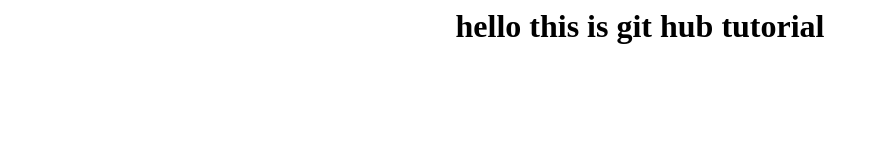
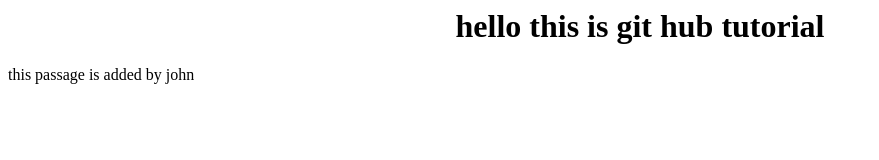
Before and after one commit to david39crown/sample_git_project, a plain HTML site: page index.html in a window 1280 px wide. Shown: the whole page, without its empty margins (0-879 px from the left). Drawn offline with Linux system fonts and the light colour scheme.

Commit message:
john added msg

```diff
--- a/index.html
+++ b/index.html
@@ -1,3 +1,6 @@
 <center>
   <h1>hello this is git hub tutorial</h1>
 </center>
+<p>
+  this passage is added by john
+</p>
```
